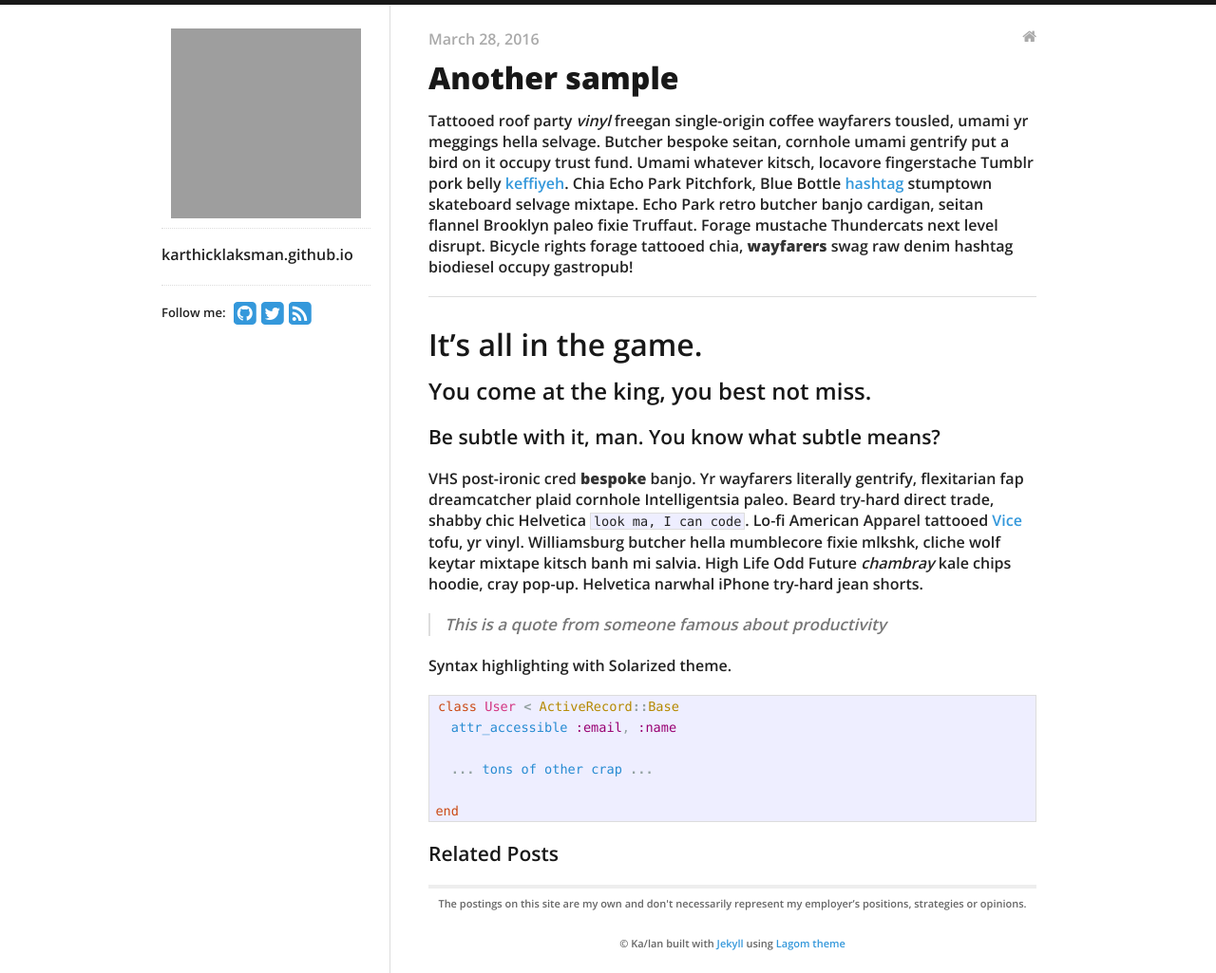
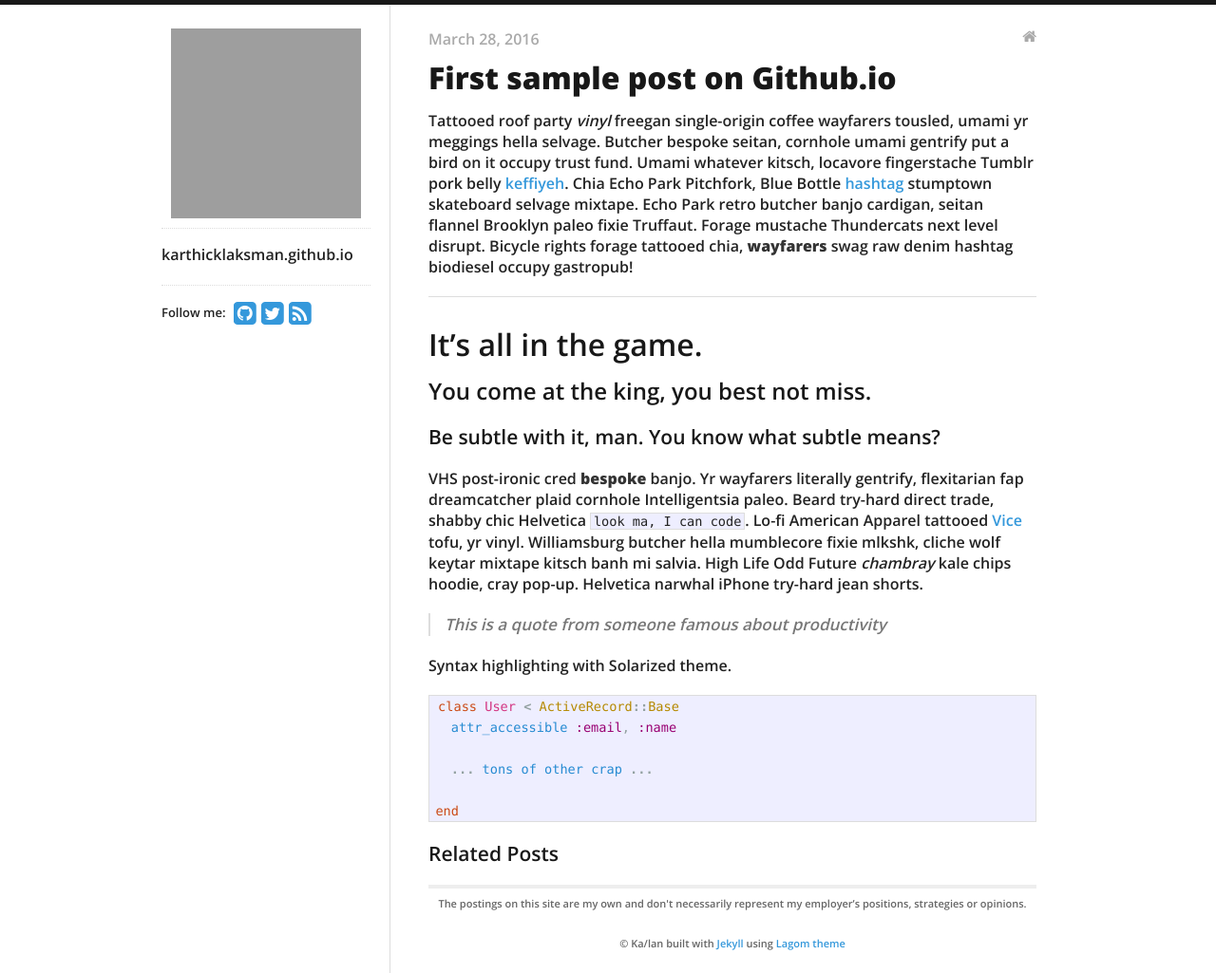
Before and after one commit to itskarthicklakshmanan/karthicklaksman.github.io, a Jekyll site: the page built from _posts/2016-03-28-karthicks-site-launched.md, in a window 1280 px wide. Shown: the whole page at 95% size. Built offline with Jekyll 4.4.1, drawn with Linux system fonts in a browser that asks for light colours; nearby versions of some CDN libraries; grey boxes are pictures that could not be loaded.

Commit message:
Update 2016-03-28-karthicks-site-launched.md

```diff
--- a/_posts/2016-03-28-karthicks-site-launched.md
+++ b/_posts/2016-03-28-karthicks-site-launched.md
@@ -1,6 +1,6 @@
 ---
 layout: post
-title: Another sample
+title: First sample post on Github.io
 categories:
 - blog
 ---
```
